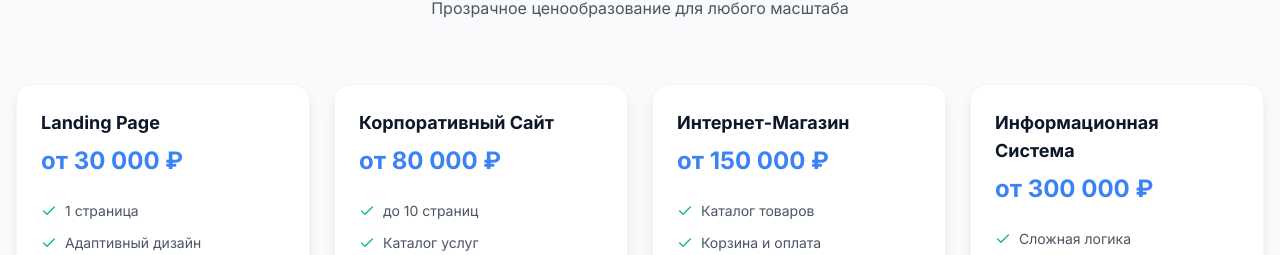
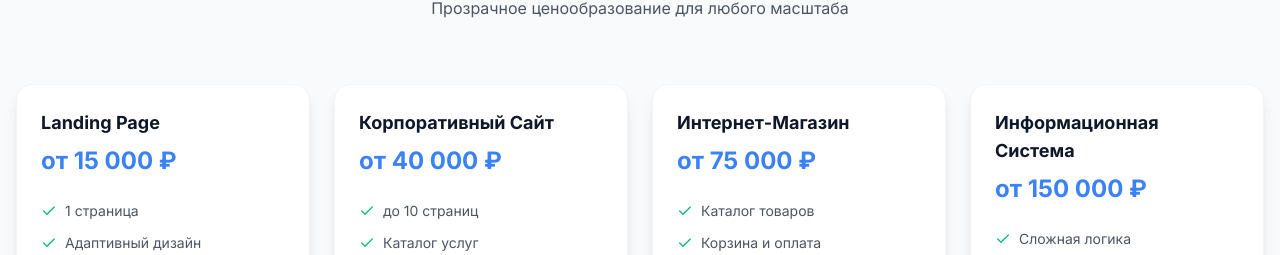
Before and after one commit to novozhilovsergeydisk/app-agency, a React (Vite) app: page / in a window 1280 px wide. Shown: the part 1252-1507 px from the top of the page. Built offline with nearby package versions, Linux system fonts and the light colour scheme.

Commit message:
feat: reduce pricing plans by 50%

```diff
--- a/constants.ts
+++ b/constants.ts
@@ -63,22 +63,22 @@ export const PORTFOLIO: PortfolioItem[] = [
 export const PRICING_PLANS = [
   {
     title: 'Landing Page',
-    price: 'от 30 000 ₽',
+    price: 'от 15 000 ₽',
     features: ['1 страница', 'Адаптивный дизайн', 'Форма заявки', 'Базовая SEO']
   },
   {
     title: 'Корпоративный Сайт',
-    price: 'от 80 000 ₽',
+    price: 'от 40 000 ₽',
     features: ['до 10 страниц', 'Каталог услуг', 'Админ-панель', 'Новости/Блог']
   },
   {
     title: 'Интернет-Магазин',
-    price: 'от 150 000 ₽',
+    price: 'от 75 000 ₽',
     features: ['Каталог товаров', 'Корзина и оплата', 'Личный кабинет', 'Интеграция с 1С']
   },
   {
     title: 'Информационная Система',
-    price: 'от 300 000 ₽',
+    price: 'от 150 000 ₽',
     features: ['Сложная логика', 'Разграничение прав', 'API', 'Высокая нагрузка']
   }
 ];
```
